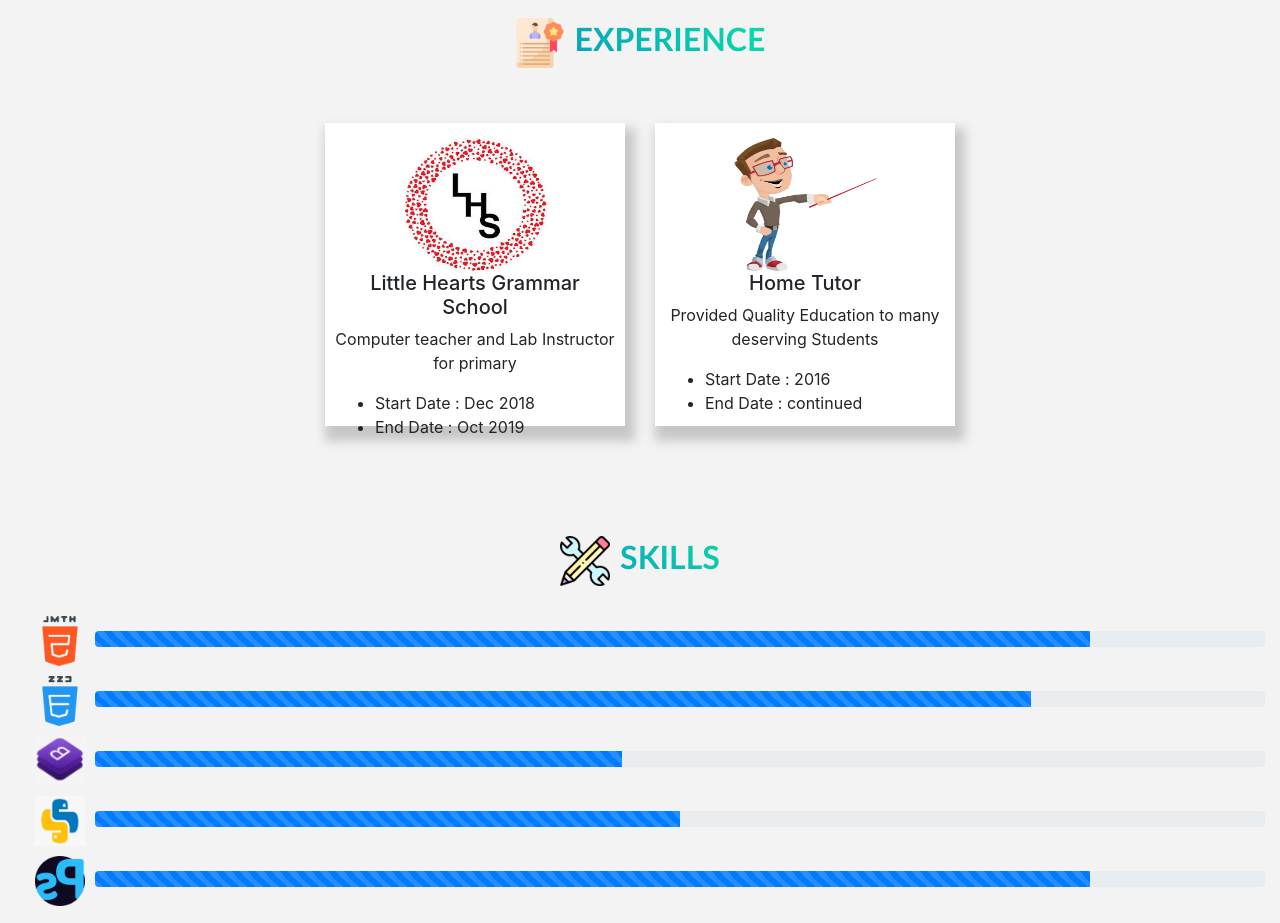
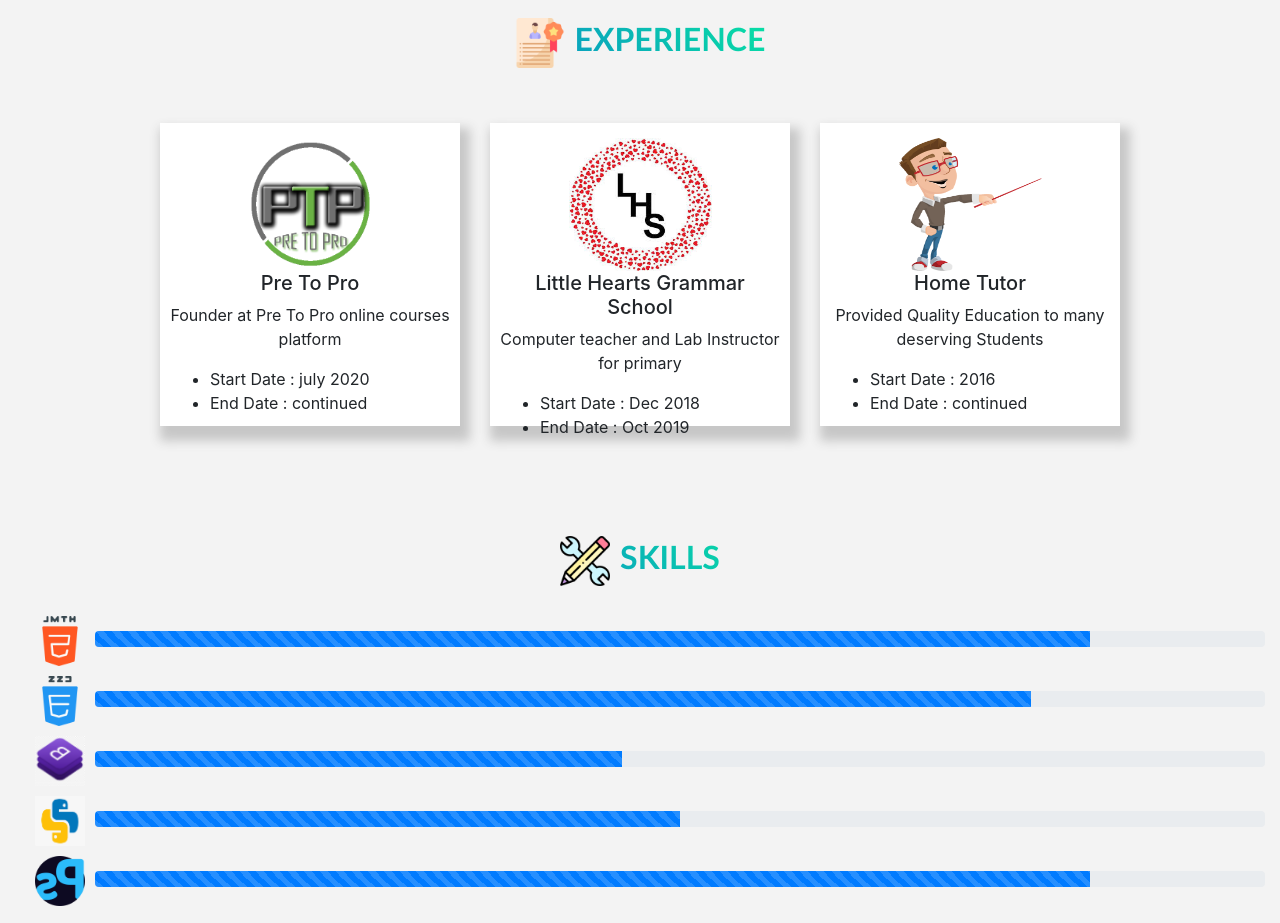
Before and after one commit to nameerfarooq/findnameer, a plain HTML site: page index.html in a window 1280 px wide. Shown: the part 1020-1943 px from the top of the page. Drawn offline with nearby package versions, Linux system fonts and the light colour scheme; a script that the page names is missing.

Commit message:
Add files via upload

```diff
--- a/index.html
+++ b/index.html
@@ -126,6 +126,16 @@
      <H2 id="edutit"><img src="cv.png" alt="image" id="ico">EXPERIENCE</H2>
      <div class="container-fluid" id="edumain">
       <div id="edurow">
+        <div id="eduuni">
+
+          <img src="ptplogoofficial.png" alt="image">
+          <h5>Pre To Pro</h5>
+          <p>Founder at Pre To Pro online courses platform
+          <ul>
+            <li>Start Date : july 2020 </li>
+            <li>End Date   : continued</li>
+          </ul>
+     </div>
         <div id="eduuni">
 
              <img src="lhs.jpg" alt="image">
```
Also changed, not shown: ptplogoofficial.png (added).
